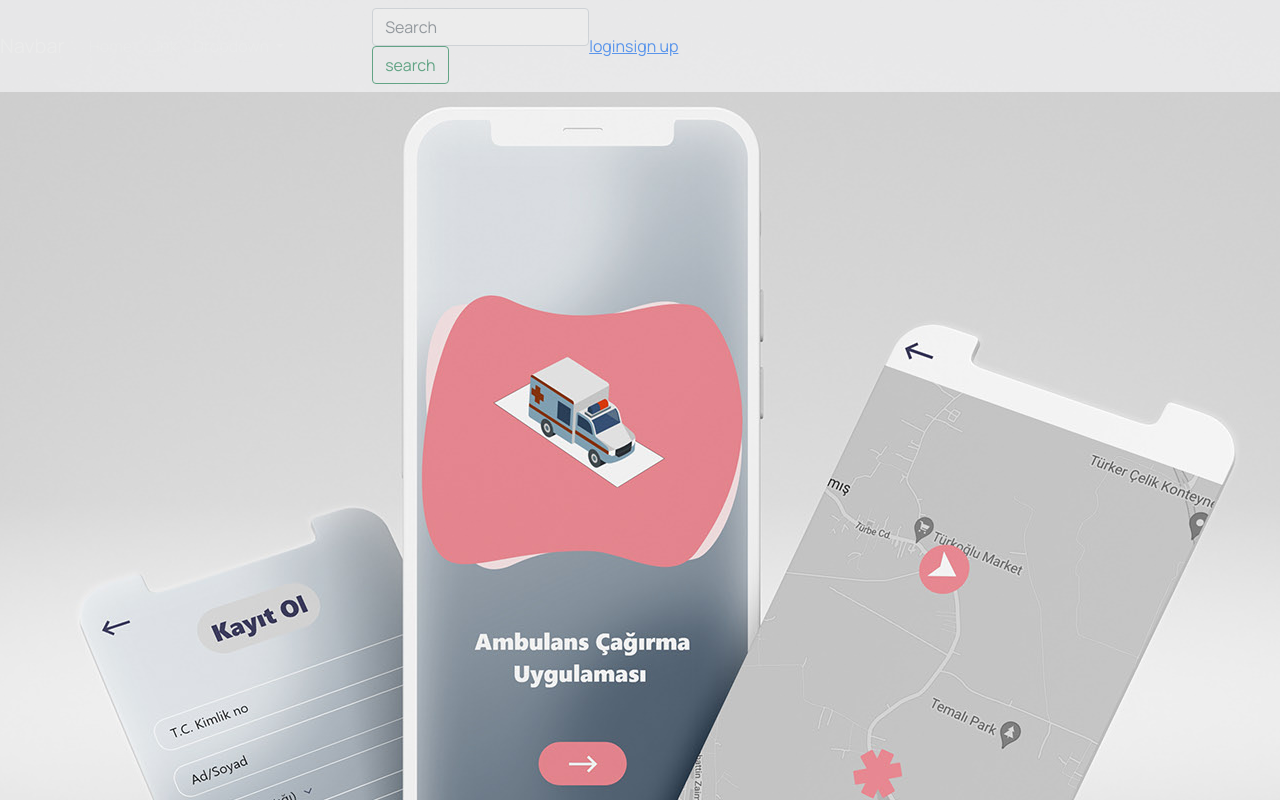
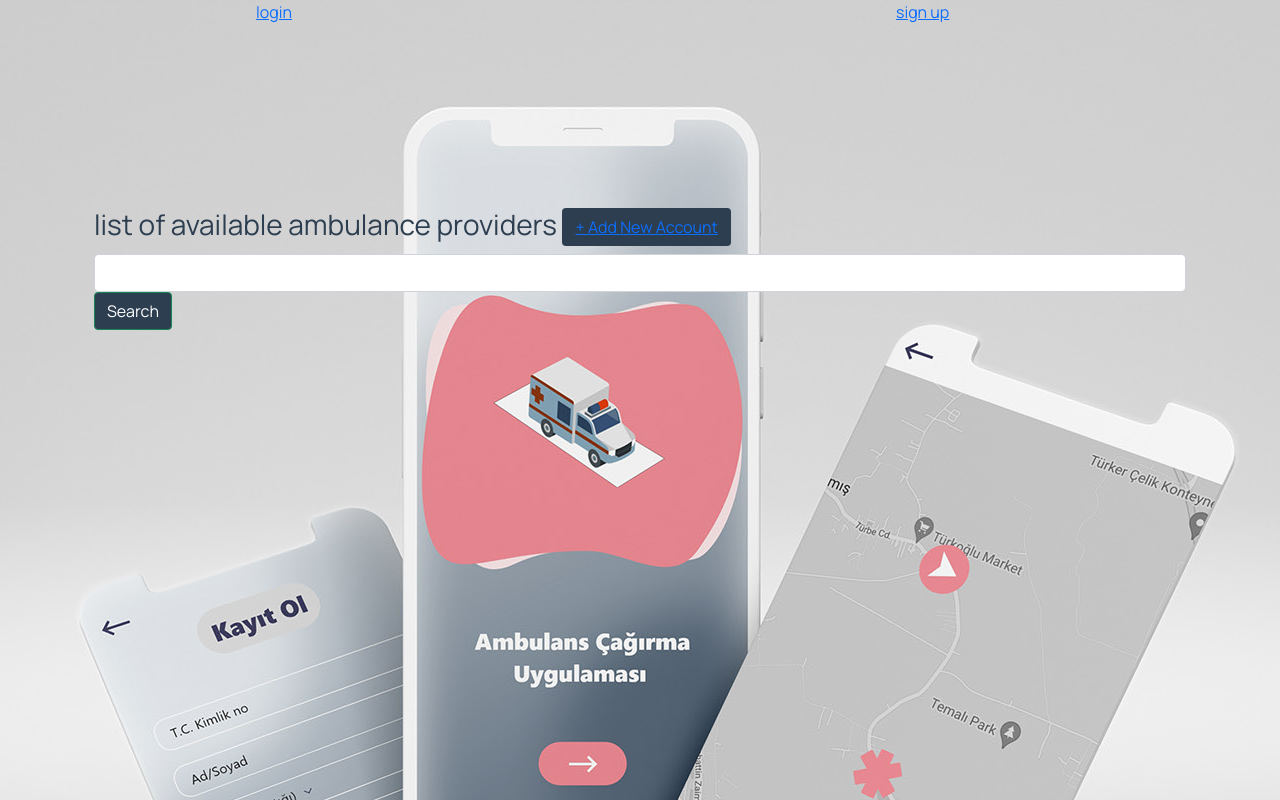
Before and after one commit to NessaAz/ambulance-call.Ke, a Django app: page / in a window 1280 px wide. Run offline with Django 4.2, Linux system fonts and the light colour scheme; some libraries are stand-ins or nearby versions.

Commit message:
final touches

```diff
--- a/ambulanceapp/templates/ambulanceapp/account.html
+++ b/ambulanceapp/templates/ambulanceapp/account.html
@@ -5,7 +5,7 @@
     <div id="content-container" class="container p-none">
         <div id="al-container" class="side-p">
             <div id="al-control">
-                <h3 class="ad-mh">list of available accounts
+                <h3 class="ad-mh">list of available ambulance providers
                     {# Add Account Link #}
                     <span class="pull-right">
                         <a href="{% url 'account_new' %}"
--- a/ambulanceapp/templates/ambulanceapp/accountdetail.html
+++ b/ambulanceapp/templates/ambulanceapp/accountdetail.html
@@ -21,11 +21,9 @@
                         {% endfor %}
                     </tbody>
                 </table>
-                {# New Contact Link #}
                 <a id="new-contact" class="btn btn-link" href="">New Contact</a>
             </div>
         </div>
-        {# List Communications #}
     </div>
 
 {% endblock %}
--- a/ambulanceapp/templates/ambulanceapp/accountitemform.html
+++ b/ambulanceapp/templates/ambulanceapp/accountitemform.html
@@ -28,3 +28,8 @@
     <input id="gi-form-submit" class="btn btn-primary" type="submit" value="SAVE">
     <p>{{ form.non_field_errors }}</p>
 </form>
+
+
+<style>
+
+</style>
--- a/ambulanceapp/templates/ambulanceapp/base.html
+++ b/ambulanceapp/templates/ambulanceapp/base.html
@@ -11,7 +11,8 @@
     <meta charset="UTF-8">
     <meta http-equiv="X-UA-Compatible" content="IE=edge">
     <meta name="viewport" content="width=device-width, initial-scale=1.0, maximum-scale=1, minimum scale=1"> <!-- makes it look good on phone -->
-    <title> hello{% block title %}chapchap{% endblock title %} user </title>
+    <title> chapchap {% block title %}welcome{% endblock title %}  </title>
+    <link rel="icon" href="/static/images/ambu.png" type="image/icon type">
     <link href="{% static '/css/main.css'  %} " rel="stylesheet" type="text/css">
     <link rel="preconnect" href="https://fonts.googleapis.com">
     <link rel="preconnect" href="https://fonts.gstatic.com" crossorigin>
@@ -51,8 +52,8 @@
 <!-- CSS STYLING -->
     <style>
         body{
-            font-family: 'Manrope', sans-serif;
-            color: green;
+            font-family: 'Manrope', sans-serif !important;
+
         }
 
         .main-col {
@@ -60,6 +61,10 @@
             color: #2C3E50;
             height: 100vh;
             width: 100%;
+        }
+
+        .btn{
+            background-color: #2C3E50;
         }
     </style>
     <script>
--- a/ambulanceapp/templates/ambulanceapp/login.html
+++ b/ambulanceapp/templates/ambulanceapp/login.html
@@ -1,5 +1,5 @@
 {% extends 'ambulanceapp/base.html' %}
-{% block title %}Login{% endblock %}
+{% block title %} login {% endblock %}
 
 {% block content %}
     <div id="content-container" class="container p-none">
--- a/ambulanceapp/templates/ambulanceapp/navbar.html
+++ b/ambulanceapp/templates/ambulanceapp/navbar.html
@@ -1,53 +1,62 @@
-<nav class="navbar navbar-expand-lg navbar-dark bg-light">
-    <a class="navbar-brand" href="#">Navbar</a>
-    <button class="navbar-toggler" type="button" data-toggle="collapse" data-target="#navbarSupportedContent" aria-controls="navbarSupportedContent" aria-expanded="false" aria-label="Toggle navigation">
-      <span class="navbar-toggler-icon"></span>
-    </button>
 
-    <div class="collapse navbar-collapse" id="navbarSupportedContent">
-      <ul class="navbar-nav mr-auto">
-        <li class="nav-item active">
-          <a class="nav-link" href="#">Home <span class="sr-only">(current)</span></a>
-        </li>
-        <li class="nav-item">
-          <a class="nav-link" href="#">Link</a>
-        </li>
-        <li class="nav-item dropdown">
-          <a class="nav-link dropdown-toggle" href="#" id="navbarDropdown" role="button" data-toggle="dropdown" aria-haspopup="true" aria-expanded="false">
-            Dropdown
-          </a>
-          <div class="dropdown-menu" aria-labelledby="navbarDropdown">
-            <a class="dropdown-item" href="#">Action</a>
-            <a class="dropdown-item" href="#">Another action</a>
-            <div class="dropdown-divider"></div>
-            <a class="dropdown-item" href="#">Something else here</a>
-          </div>
-        </li>
-        <li class="nav-item">
-          <a class="nav-link disabled" href="#">Disabled</a>
-        </li>
-      </ul>
-      <form class="form-inline my-2 my-lg-0">
-        <input class="form-control mr-sm-2" type="search" placeholder="Search" aria-label="Search">
-        <button class="btn btn-outline-success my-2 my-sm-0" type="submit">search</button>
-      </form>
-      <div class="collapse navbar-collapse">
+  <div id="page_wrapper">
+    <nav>
       <ul class="nav navbar-nav navbar-right">
         {% if user.is_authenticated %}
+
+
+          <li><a href="{% url 'account_list' %}"class="p-r-none">accounts</a></li>
             <li><a href="/logout/">log out</a></li>
-                <li><a href="{% url 'account_list' %}"class="p-r-none">accounts</a></li>
+
+
         {% else %}
             <li><a href="/login/">login</a></li>
             <li><a href="{% url 'provider' %}" class="p-r-none">sign up</a></li>
         {% endif %}
     </ul>
+</nav>
 </div>
-    </div>
-  </nav>
+
+
+
 
   <style>
     .navbar{
       color: #2C3E50;
       opacity: 0.6;
     }
+
+    .nav {
+      margin: 0;
+      padding: 0;
+      display: flex;
+      flex-flow: row nowrap;
+      justify-content: space-around;
+  }
+
+  nav li {
+      margin: 0;
+      padding: 0;
+      display: block;
+  }
+
+  nav {
+    height: 208px;
+}
+
+nav ul {
+    margin-left: auto;
+    margin-right: auto;
+}
+
+nav li {
+    display: inline-block;
+    height: 100%;
+    width: 10%;
+}
+
+
+nav li a:hover {
+    color: #dd5771;
+}
   </style>
--- a/ambulanceapp/views.py
+++ b/ambulanceapp/views.py
@@ -16,7 +16,7 @@
 def home(request):
     context = {}
 
-    return render(request, 'ambulanceapp/home.html', context)
+    return render(request, 'ambulanceapp/account.html', context)
 
 
 def provider(request, template='ambulanceapp/provider.html'):
@@ -62,7 +62,7 @@
     model = Account
     paginate_by = 10
     template_name = 'ambulanceapp/account.html'
-    context_object_name = 'account'
+    context_object_name = 'account_list'
 
     def get_queryset(self):
         try:
@@ -123,7 +123,7 @@
     context = {        'form': form,
         'account':account   }
 
-    if request.is_ajax():
+    if request.headers.get('x-requested-with') == 'XMLHttpRequest':
         template = 'ambulanceapp/accountitemform.html'
     else:
         template = 'ambulanceapp/accountcru.html'
```
Also changed, not shown: ambulanceapp/forms.py (+6 -6 lines), db.sqlite3, static/images/ambu.png (added). Lines whose indentation alone changed are shown as unchanged.
